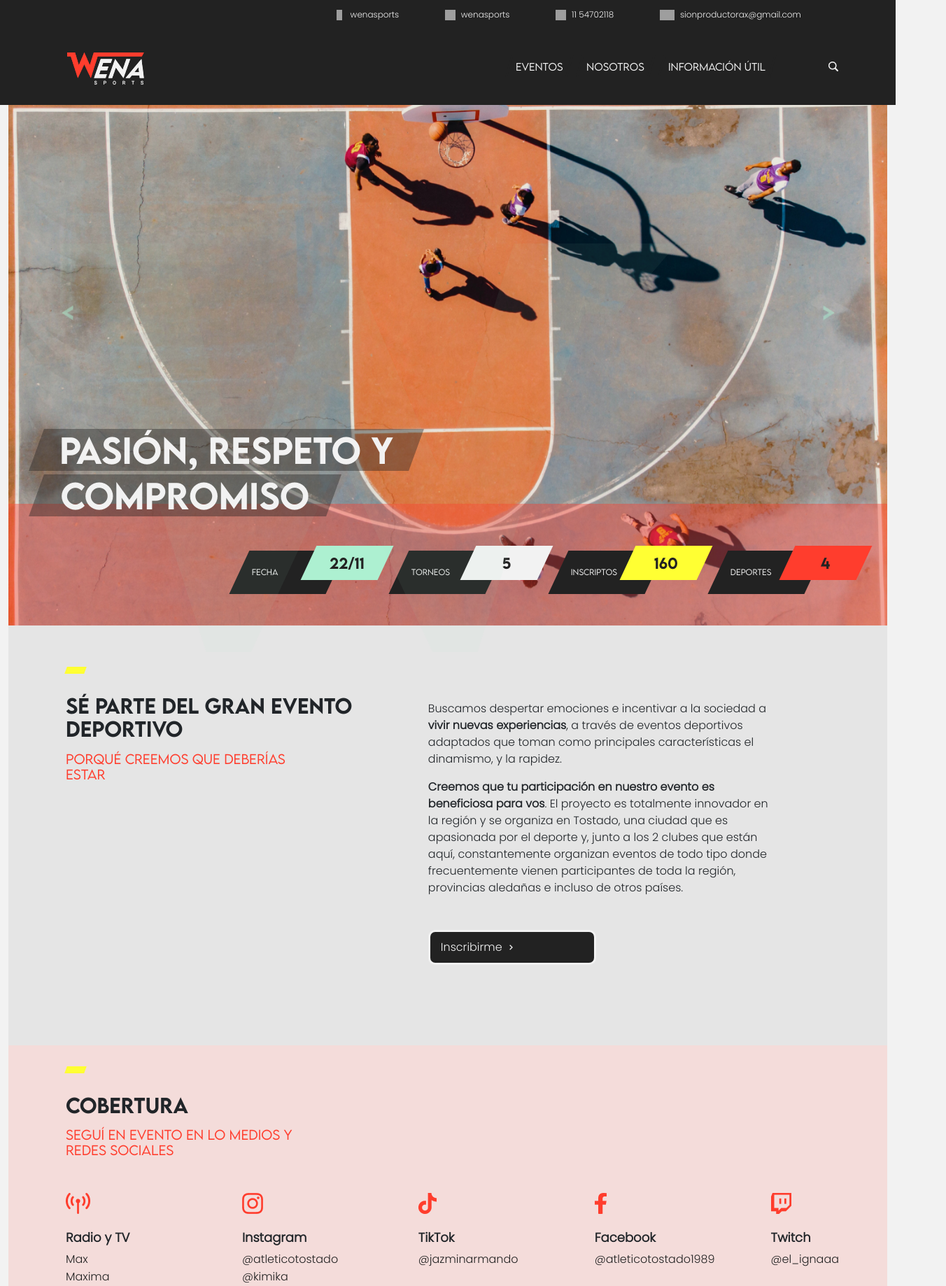
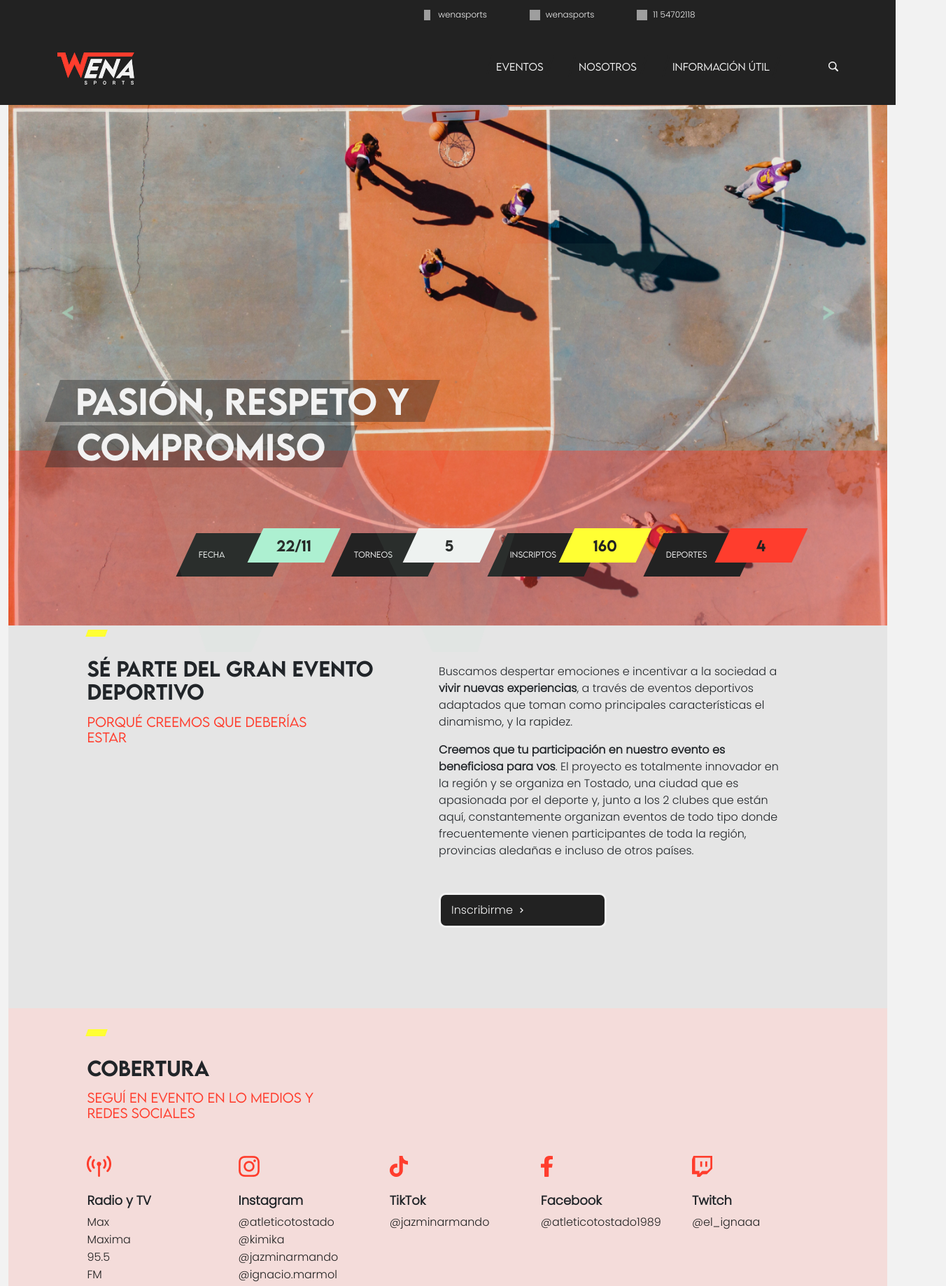
Before and after one commit to matiasjgelpi/Wena_Sports, a React (Create React App) app: page / in a window 1280 px wide. Shown: the top 1838 px of the page at 70% size, 1352 px wide, since content can reach past the window. Built offline with nearby package versions, Linux system fonts and the light colour scheme; grey boxes are pictures that could not be loaded.

Commit message:
mas cambios margenes home

```diff
--- a/src/App.css
+++ b/src/App.css
@@ -315,7 +315,7 @@
   margin-bottom: 0;
   width: 100%; }
   #navbar #logo-navbar {
-    margin: 30px 120px 25px 6%;
+    margin: 30px 120px 25px 0%;
     padding: 0;
     width: 110px;
     height: 46px;
@@ -323,7 +323,7 @@
     top: 79px;
     background-image: url(./components/navbar/logo-navbar.png); }
   #navbar .brand {
-    margin-right: 36%;
+    margin-right: 32%;
     display: flex;
     align-items: center; }
   #navbar #buscar {
@@ -332,7 +332,7 @@
     top: 8px;
     bottom: 16px;
     background-image: url(./components/navbar/lupa.png);
-    margin: 0 0 0 6%; }
+    margin: 0 0 0 4%; }
   #navbar a {
     color: #f2f2f2;
     font-style: normal;
@@ -361,9 +361,9 @@
   background-color: #222222;
   font-family: poppins-light;
   height: 40px;
-  padding-left: 35%;
+  padding-left: 45%;
   padding-top: 4px;
-  padding-right: 8%;
+  padding-right: 20%;
   width: 100%; }
   #contact-bar #facebook {
     width: 8.5px;
@@ -449,16 +449,16 @@
 
 #paralelogramos-group {
   position: relative;
-  margin-left: 300px;
-  margin-right: 3.5%;
+  margin-left: 18%;
+  margin-right: 11%;
   margin-top: 100px;
-  bottom: 200px; }
+  bottom: 225px; }
 
 #container-subtitulo {
   position: relative;
   display: block;
-  margin-top: -430px;
-  margin-left: 40px; }
+  margin-top: -500px;
+  margin-left: 5%; }
   #container-subtitulo .subtitulo {
     transform: skew(-20deg);
     background-color: rgba(34, 34, 34, 0.4); }
@@ -483,9 +483,9 @@
   position: absolute;
   width: 100%;
   margin-bottom: 0px;
-  margin-top: -174px;
+  margin-top: -250px;
   padding: 0;
-  height: 174px;
+  height: 250px;
   background-color: #ff3d2d;
   opacity: 0.4; }
 
@@ -578,8 +578,8 @@
   width: 100%; }
 
 .home {
-  margin: 135px 0px 0px 0px;
-  padding: 0px 22% 115px 70px;
+  margin: 12.1% 0px 0px 0px;
+  padding: 0px 22% 115px 8%;
   background-color: #E5E5E5; }
   .home .rectangulo-amarillo {
     width: 28px;
@@ -627,7 +627,7 @@
 
 .cobertura {
   background-color: rgba(255, 61, 45, 0.12);
-  padding: 30px 5% 28px 70px;
+  padding: 30px 15% 28px 8%;
   margin: 0;
   height: 440px; }
   .cobertura .iconos {
@@ -665,7 +665,7 @@
     background-image: url(./components/homeSeccion3/twitch.png); }
 
 .seccion4 {
-  padding: 118px 18% 134px 70px;
+  padding: 118px 18% 134px 8%;
   margin: 0;
   height: 740px; }
 
--- a/src/sass/_contactbar.scss
+++ b/src/sass/_contactbar.scss
@@ -3,9 +3,9 @@
     // opacity: 0.95;
     font-family: $font-textos;
     height: 40px;
-    padding-left: 35%;
+    padding-left: 45%;
     padding-top: 4px;
-    padding-right: 8%;
+    padding-right: 20%;
     width: 100%;
 
 
--- a/src/sass/_home.scss
+++ b/src/sass/_home.scss
@@ -9,8 +9,8 @@
 
 
 .home {
-    margin: 135px 0px 0px 0px;
-    padding: 0px 22% 115px 70px;
+    margin: 12.1% 0px 0px 0px;
+    padding: 0px 22% 115px 8%;
     background-color: #E5E5E5;
 
     .rectangulo-amarillo {
--- a/src/sass/_homes3.scss
+++ b/src/sass/_homes3.scss
@@ -3,7 +3,7 @@
             green($colorPrincipalRojo),
             blue($colorPrincipalRojo),
             0.12);
-    padding: 30px 5% 28px 70px;
+    padding: 30px 15% 28px 8%;
     margin: 0;
     height: 440px;
 
--- a/src/sass/_homes4.scss
+++ b/src/sass/_homes4.scss
@@ -1,5 +1,5 @@
 .seccion4 {
-  padding: 118px 18% 134px 70px;
+  padding: 118px 18% 134px 8%;
   margin: 0;
   height: 740px;
 }
--- a/src/sass/_navbar.scss
+++ b/src/sass/_navbar.scss
@@ -11,7 +11,7 @@
 
 
   #logo-navbar {
-    margin: 30px 120px 25px 6%;
+    margin: 30px 120px 25px 0%;
     padding: 0;
     width: 110px;
     height: 46px;
@@ -21,7 +21,7 @@
   }
 
   .brand {
-    margin-right: 36%;
+    margin-right: 32%;
 
     // AGREGUE ESTO ---------------->
     display: flex;
@@ -34,7 +34,7 @@
     top: 8px;
     bottom: 16px;
     background-image: url(./components/navbar/lupa.png);
-    margin: 0 0 0 6%;
+    margin: 0 0 0 4%;
   }
 
   a {
@@ -66,16 +66,5 @@
 
   .link:focus {
     border: 3px solid $colorPrincipalRojo;
-    // -webkit-transform: skew(-15deg);
-    // -moz-transform: skew(-15deg);
-    // -ms-transform: skew(-15deg);
-    // -o-transform: skew(-15deg);
-    // transform: skew(-15deg);
-
-    // .link-text {
-    //     display: flex;
-    //     justify-content: center;
-    //     transform: skew(15deg);
-    // }
   }
 }
--- a/src/sass/_paralelogramosgroup.scss
+++ b/src/sass/_paralelogramosgroup.scss
@@ -1,69 +1,7 @@
 #paralelogramos-group {
     position: relative;
-    margin-left: 300px;
-    margin-right: 3.5%;
+    margin-left: 18%;
+    margin-right: 11%;
     margin-top: 100px;
-    bottom: 200px;
+    bottom: 225px;
 }
-
-// #container-rectangulo {
-//     position: relative;
-//     max-width: 1320px;
-//     margin: 0;
-// }
-
-// #rectangulo-rojo {
-//     position: absolute;
-//     width: 100%;
-//     margin-bottom: 0px;
-//     margin-top: -174px;
-//     padding: 0;
-//     height: 174px;
-//     background-color: $colorPrincipalRojo;
-//     opacity: 0.4;
-// }
-
-// #container-w {
-//     position: relative;
-//     opacity: 0.5;
-// }
-
-// #w {
-//     width: 882px;
-//     height: 665px;
-//     background: url(./components/paralelogramosgroup/w.png);
-//     background-repeat: no-repeat;
-//     margin-top: -695px;
-//     margin-left: 86px;
-// }
-
-// #container-subtitulo {
-//     position: relative;
-//     display: block;
-//     margin-top: -410px;
-//     margin-left: 40px;
-
-
-
-
-//     .subtitulo {
-//         transform: skew(-20deg);
-//         background-color: rgba(red($colorPrincipalNegro), green($colorPrincipalNegro), blue($colorPrincipalNegro), 0.4);
-
-
-
-//         p {
-//             font-family: $font-principal;
-//             color: $colorSecundarioBlanco;
-//             font-weight: 500;
-//             font-size: 48px;
-//             transform: skew(20deg);
-//             margin-bottom: 5px;
-//             height: 60px;
-//             display: flex;
-//             justify-content: center;
-//             align-items: center;
-//             opacity: 1;
-//         }
-//     }
-// }
--- a/src/sass/_rectangulorojocarousel.scss
+++ b/src/sass/_rectangulorojocarousel.scss
@@ -1,6 +1,5 @@
 #container-rectangulo {
     position: relative;
-    // max-width: 1320px;
     margin: 0;
 }
 
@@ -8,9 +7,9 @@
     position: absolute;
     width: 100%;
     margin-bottom: 0px;
-    margin-top: -174px;
+    margin-top: -250px;
     padding: 0;
-    height: 174px;
+    height: 250px;
     background-color: $colorPrincipalRojo;
     opacity: 0.4;
 }
--- a/src/sass/_subtitulocarousel.scss
+++ b/src/sass/_subtitulocarousel.scss
@@ -1,8 +1,8 @@
 #container-subtitulo {
     position: relative;
     display: block;
-    margin-top: -430px;
-    margin-left: 40px;
+    margin-top: -500px;
+    margin-left: 5%;
 
     .subtitulo {
         transform: skew(-20deg);
```
